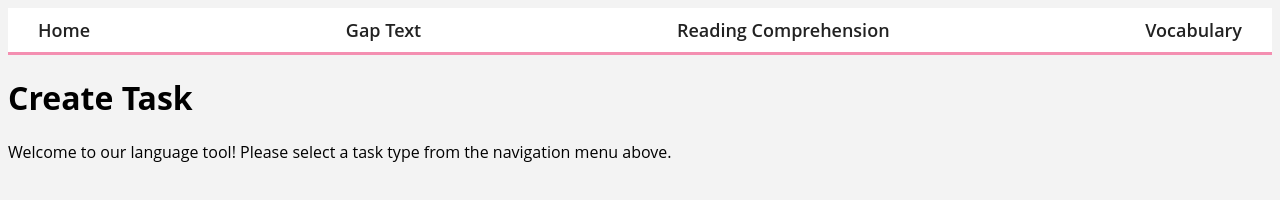
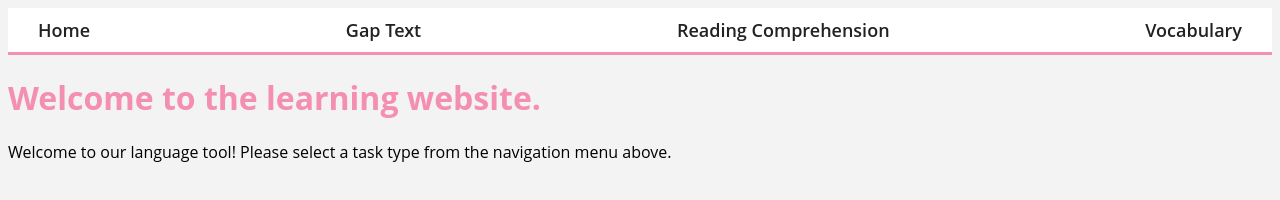
Before and after one commit to thedwa/languageTool, a website: page public/index.html in a window 1280 px wide. Drawn offline with Linux system fonts and the light colour scheme.

Commit message:
styling and fading letters

```diff
--- /dev/null
+++ b/public/effects.js
@@ -0,0 +1,24 @@
+const words = ['experience', 'website', 'universe'];
+const rotatingWord = document.querySelector('.rotating-word');
+
+let wordIndex = 0;
+
+function updateWord() {
+  rotatingWord.textContent = words[wordIndex];
+  wordIndex = (wordIndex + 1) % words.length;
+}
+
+function changeWordWithFade() {
+  rotatingWord.classList.add('fade-out'); // Add fade-out effect
+
+  setTimeout(() => {
+    rotatingWord.classList.remove('fade-out'); // Remove fade-out effect
+    updateWord(); // Update the word
+  }, 500); // Remove fade-out effect after 0.5 seconds
+}
+
+updateWord(); // Set the initial word
+
+setInterval(() => {
+  changeWordWithFade();
+}, 4000); // Update the word every 5 seconds
--- a/public/index.html
+++ b/public/index.html
@@ -2,9 +2,11 @@
 <html>
 <head>
 	<meta charset="UTF-8">
-	<title>Create Task</title>
+	<meta http-equiv="X-UA-Compatible" content="IE=edge">
+	<meta name="viewport" content="width=device-width, initial-scale=1.0">
+	<title>Home</title>
 	<link rel="stylesheet" href="style.css">
-
+	<script src="effects.js" defer></script>
 </head>
 <body>
 	<header>
@@ -18,7 +20,7 @@
 		</nav>
 	</header>
 	<main>
-		<h1>Create Task</h1>
+		<h1 class="indexHeader" >Welcome to the learning <span class="rotating-word"></span>.</h1>
 		<p>Welcome to our language tool! Please select a task type from the navigation menu above.</p>
 	</main>
 </body>
--- a/public/style.css
+++ b/public/style.css
@@ -309,3 +309,35 @@ body {
     padding-left: 30px;
     text-align: left;
   }
+
+  .indexHeader {
+    color: #f48fb1;
+  }
+
+
+  @keyframes fadeIn {
+    0% {
+      opacity: 0;
+    }
+    100% {
+      opacity: 1;
+    }
+  }
+
+  @keyframes fadeOut {
+    0% {
+      opacity: 1;
+    }
+    100% {
+      opacity: 0;
+    }
+  }
+
+  .rotating-word {
+    display: inline-block;
+    animation: fadeIn 0.5s ease-in 1; /* fade-in effect */
+  }
+
+  .fade-out {
+    animation: fadeOut 0.5s ease-out 1; /* fade-out effect */
+  }
```
Also changed, not shown: public/vocabulary.html (+2 -0 lines), public/index.js (line endings or trailing spaces).
